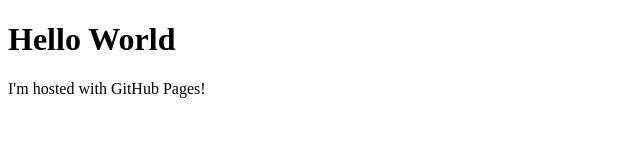
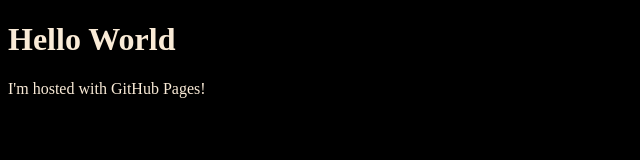
Before and after one commit to MrPavle/mrpavle.github.io, a plain HTML site: page index.html in a window 1280 px wide. Shown: the whole page, without its empty margins (0-640 px from the left). Drawn offline with Linux system fonts and the light colour scheme.

Commit message:
Update index.html

```diff
--- a/index.html
+++ b/index.html
@@ -1,5 +1,16 @@
 <!DOCTYPE html>
 <html>
+    <head>
+        <title>GitHub Pages</title>
+        <style type="text/css">
+
+            body {
+               color: antiquewhite;
+               background-color: black;
+            }
+
+        </style>
+    </head>
 <body>
 <h1>Hello World</h1>
 <p>I'm hosted with GitHub Pages!</p>
```
